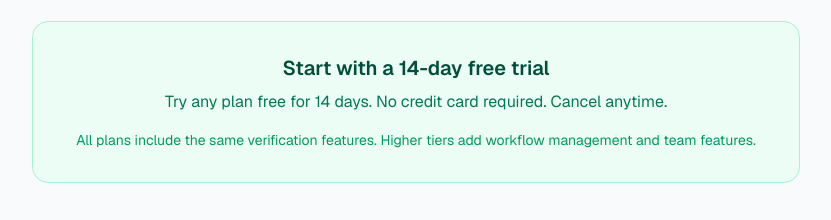
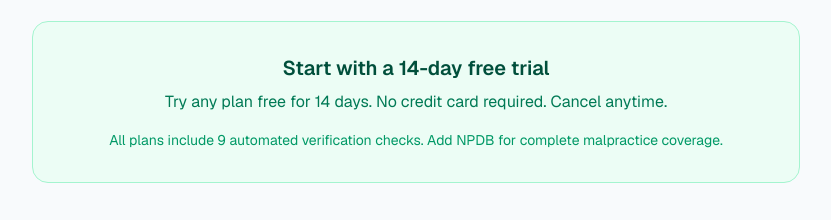
Before and after one commit to adampryan/api-cert-landing, a Next.js app: page / in a window 1280 px wide. Shown: the part 5300-5520 px from the top of the page, without its empty margins (224-1055 px from the left). Built offline with nearby package versions, Linux system fonts and the light colour scheme.

Commit message:
fix: remove duplicate NPDB add-on section in Pricing component
Keep the amber-accented add-on cards, remove duplicate section that was
accidentally added. Update free trial notice to mention NPDB coverage.

```diff
--- a/app/components/Pricing.tsx
+++ b/app/components/Pricing.tsx
@@ -187,7 +187,7 @@
               Try any plan free for 14 days. No credit card required. Cancel anytime.
             </p>
             <div className="text-sm text-emerald-600">
-              All plans include the same verification features. Higher tiers add workflow management and team features.
+              All plans include 9 automated verification checks. Add NPDB for complete malpractice coverage.
             </div>
           </div>
         </div>
```
